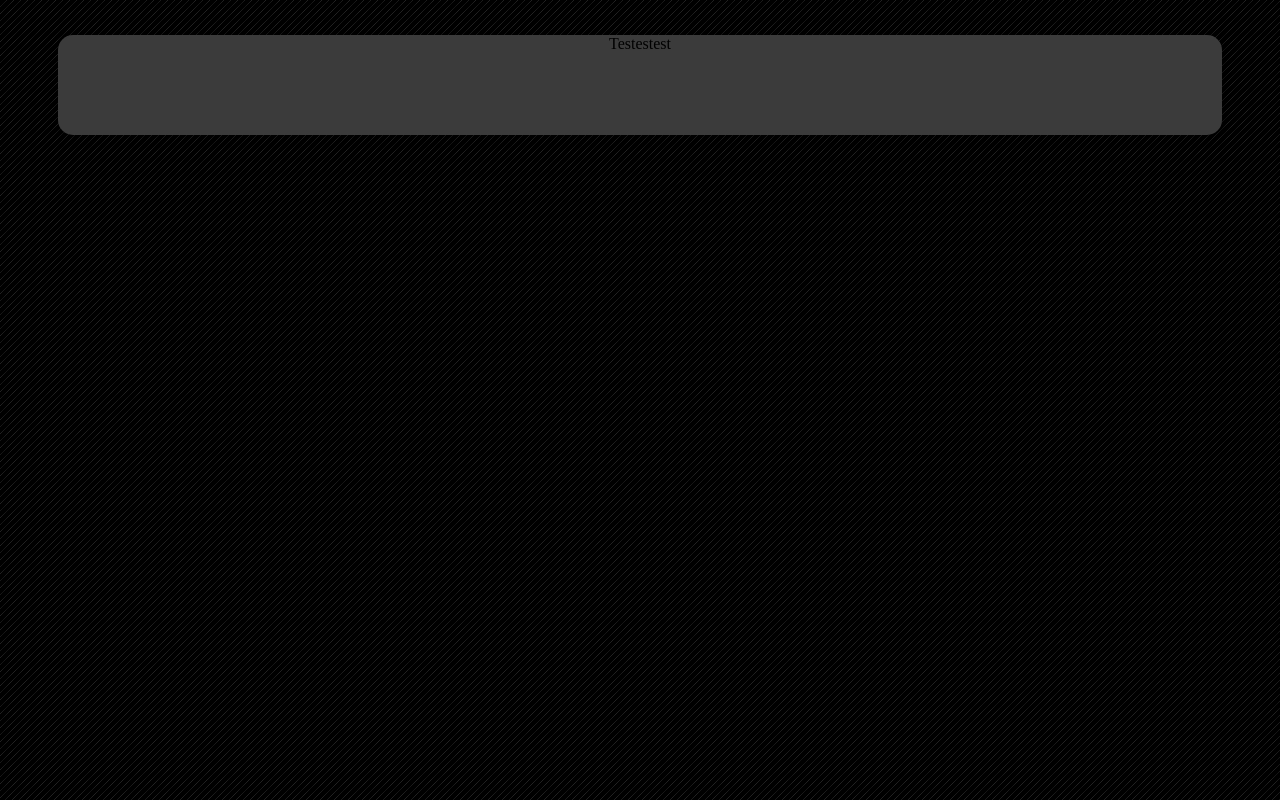
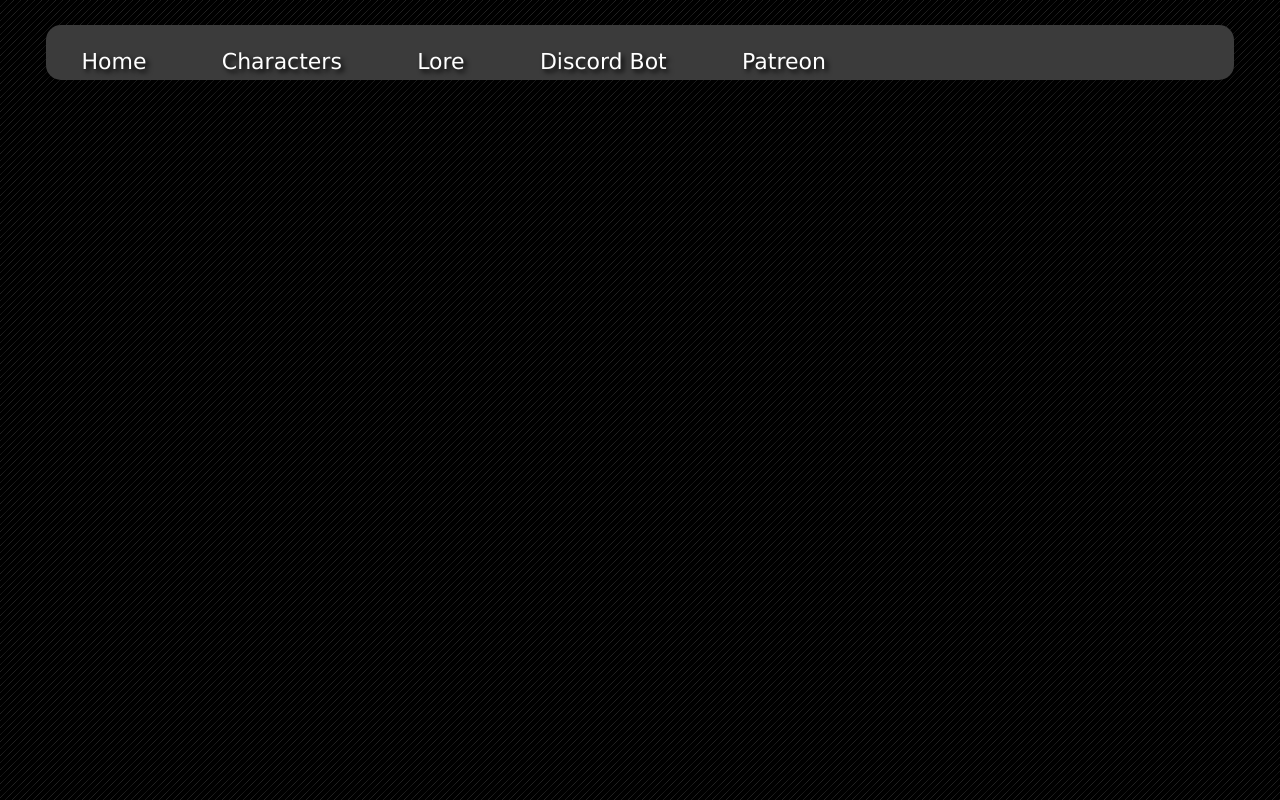
Before and after one commit to beanelson/sitetest, a plain HTML site: page index.html in a window 1280 px wide. Drawn offline with Linux system fonts and the light colour scheme.

Commit message:
Add files via upload

```diff
--- a/css/main.css
+++ b/css/main.css
@@ -5,12 +5,29 @@ body {
 
 header.mainmenu {
     background-color: #3b3b3b;
-    height: 100px;
-    margin: 35px 50px 20px;
+    height: 7%;
+    margin: 2% 3% 2%;
     box-shadow: 0px 5px 10px rgba(0, 0, 0, 0.25);
     border-radius: 15px;
+    justify-content: center; /* align horizontal */
+    align-items: center; /* align vertical */
 }
 
-div.mainheader{
-    text-align: center;
+div.Home, div.Characters, div.Lore, div.DiscordBot, div.Patreon{
+    margin: 2% 3% 2%;
+    font-family: "Verdana", cursive, sans-serif;
+    top: 15%;
+    margin-bottom: -10%;
+    font-size: 22;
+    justify-content: center; /* align horizontal */
+    align-items: center; /* align vertical */
+    display: inline-block;
+    color: #FFFFFF;
+    text-decoration-color: #FFFFFF;
+    text-shadow: #000000 3px 3px 5px;
 }
+
+div.Home:hover, div.Characters:hover, div.Lore:hover, div.DiscordBot:hover, div.Patreon:hover {
+    color: rgba(255, 255, 255, 1);
+    border-bottom: 5px solid #ffffff
+}
--- a/index.html
+++ b/index.html
@@ -7,11 +7,23 @@
 
 <body>
     <header class="mainmenu">
-        <div class = "mainheader">
-            Testestest
+        <div class = "Home">
+            Home
             <!--<div class = "logo">
                 <img src="mg/PHASE core.pngi"/>
             </div> -->
+        </div>
+        <div class = "Characters">
+            Characters
+        </div>
+        <div class = "Lore">
+            Lore
+        </div>
+        <div class = "DiscordBot">
+            Discord Bot
+        </div>
+        <div class = "Patreon">
+            Patreon
         </div>
     </header>
 </body>
```
